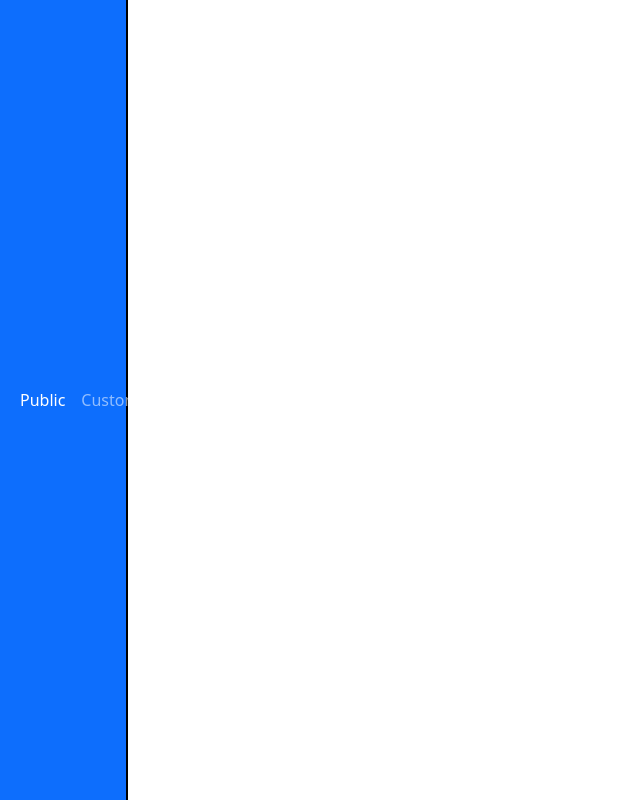
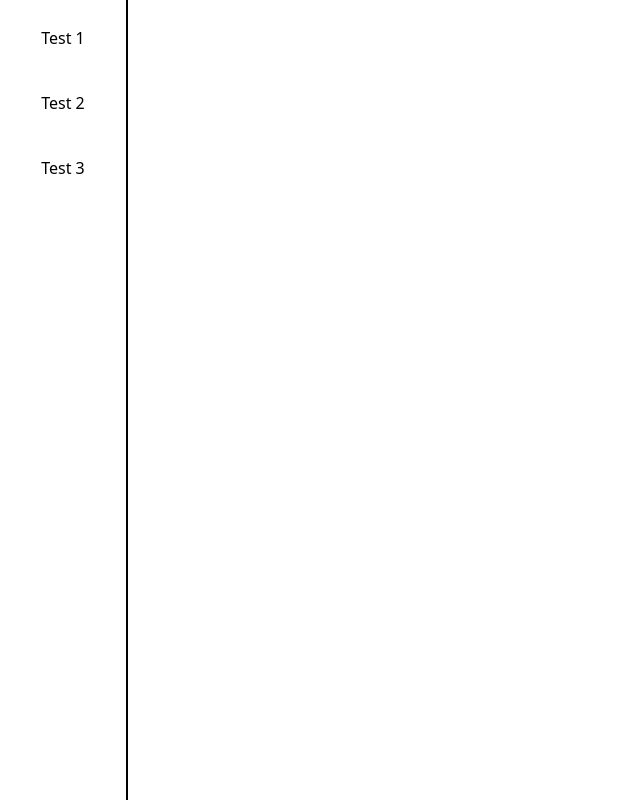
Before and after one commit to nmalicki/restaurant, a PHP site: page / in a window 1280 px wide. Shown: the whole page, without its empty margins (0-640 px from the left). Run offline with PHP 8.4, Linux system fonts and the light colour scheme.

Commit message:
changed some file locations and adding some standard styles

```diff
--- a/shared/header.php
+++ b/shared/header.php
@@ -1,21 +1,11 @@
-<link rel="stylesheet" href='main.css'>
+<link rel="stylesheet" href='shared/main.css'>
 <meta charset="UTF-8">
 <meta name="viewport" content="width=device-width, initial-scale=1">
 <link href="https://cdn.jsdelivr.net/npm/bootstrap@5.3.2/dist/css/bootstrap.min.css" rel="stylesheet">
 
 <!-- Grey with black text -->
-<nav class="navbar navbar-expand-sm bg-primary navbar-dark">
-  <div class="container-fluid">
-    <ul class="navbar-nav">
-      <li class="nav-item">
-        <a class="nav-link active" href="public.php">Public</a>
-      </li>
-     <li class="nav-item">
-        <a class="nav-link" href="customer.php">Customer</a>
-      </li>
-      <li class="nav-item">
-        <a class="nav-link" href="admin.php">Admin</a>
-      </li>
-    </ul>
-  </div>
+<nav id="navBar">
+    <button> Test 1</button>
+    <button> Test 2</button>
+    <button> Test 3</button>
 </nav>
```
